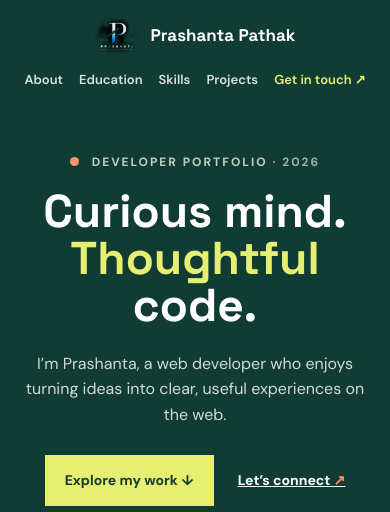
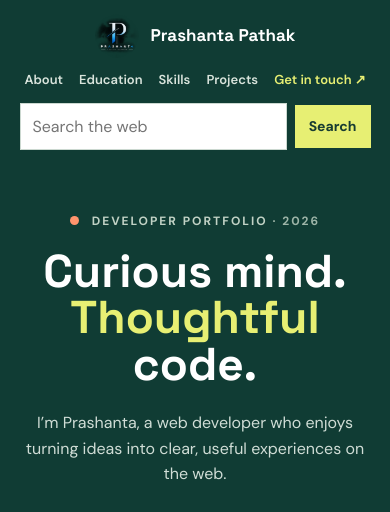
Before and after one commit to prashanta-afk/MyPortfolio, a plain HTML site: page index.html in a window 390 px wide. Shown: the top 512 px of the page. Drawn offline with Linux system fonts and the light colour scheme.

Commit message:
Add responsive search bar

```diff
--- a/CSS/style.css
+++ b/CSS/style.css
@@ -73,6 +73,36 @@ p {
 
 .site-header nav .nav-contact {
     color: #e7ef73;
+}
+
+.site-search {
+    display: flex;
+    align-items: center;
+    gap: 8px;
+}
+
+.site-search input {
+    width: 170px;
+    padding: 10px 12px;
+    border: 1px solid #cbd8d0;
+    background: #fff;
+    color: #172e29;
+    font: inherit;
+}
+
+.site-search button {
+    padding: 10px 14px;
+    border: 0;
+    background: #e7ef73;
+    color: #173b32;
+    cursor: pointer;
+    font: inherit;
+    font-size: 14px;
+    font-weight: 700;
+}
+
+.site-search button:hover {
+    background: #f2f69c;
 }
 
 /* Hero introduction */
@@ -561,6 +591,17 @@ a:focus-visible {
         gap: 12px 22px;
     }
 
+    .site-search {
+        width: 100%;
+        max-width: 420px;
+    }
+
+    .site-search input {
+        flex: 1;
+        width: auto;
+        min-width: 0;
+    }
+
     .hero {
         flex-direction: column;
         gap: 38px;
--- a/index.html
+++ b/index.html
@@ -25,6 +25,11 @@
             <a href="#projects">Projects</a>
             <a class="nav-contact" href="#contact">Get in touch <span aria-hidden="true">↗</span></a>
         </nav>
+        <!-- Native search form; no JavaScript required -->
+        <form class="site-search" action="https://www.google.com/search" method="get" target="_blank" rel="noopener" aria-label="Search the web">
+            <input type="search" name="q" placeholder="Search the web" aria-label="Search the web" required>
+            <button type="submit">Search</button>
+        </form>
     </header>
 
     <main>
```
